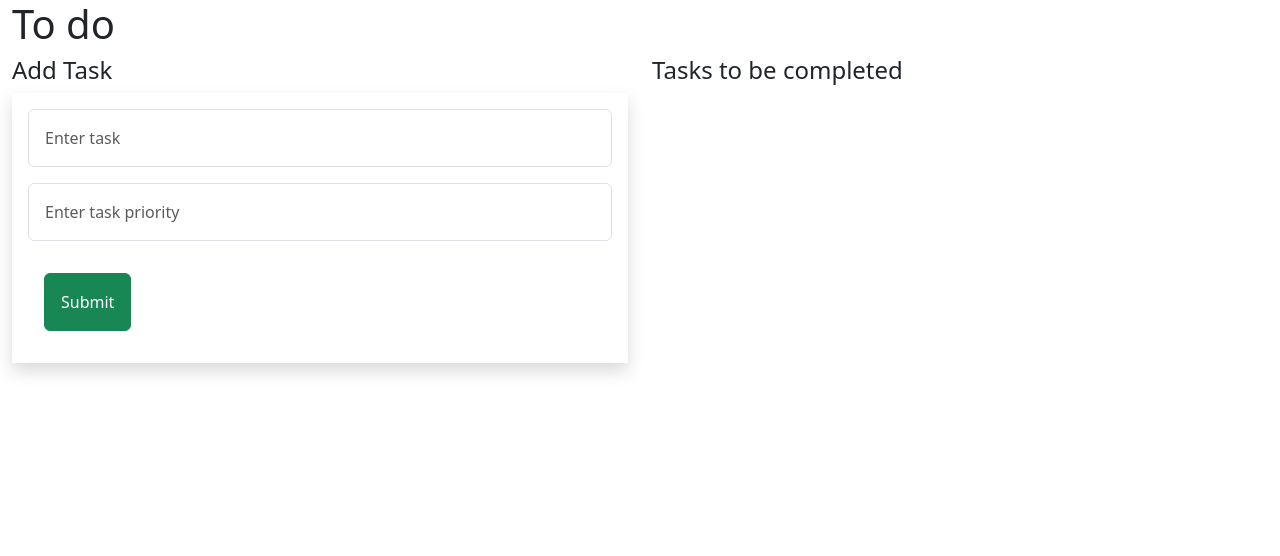
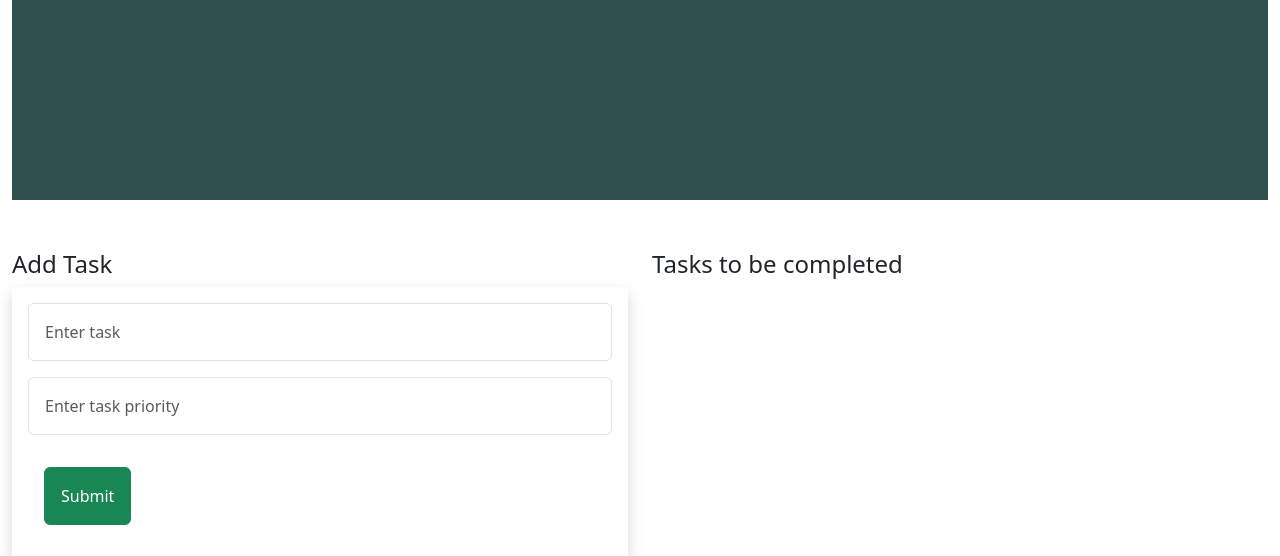
Before and after one commit to dandev947366/todo-django, a Django app: page / in a window 1280 px wide. Shown: the top 556 px of the page. Run offline with Django 5.2, Linux system fonts and the light colour scheme; data that the repository does not hold is empty.

Commit message:
Update style

```diff
--- /dev/null
+++ b/mysite/myapp/static/myapp/style.css
@@ -0,0 +1,15 @@
+.banner {
+    background-color: darkslategrey;
+    width: 100%;
+    height: 200px;
+    margin-bottom: 50px;
+    color: white;
+}
+
+.banner .banner-text{
+    top: 50%;
+    left: 50%;
+    position absolute;
+    transform: translate(-50%, -50%);
+    color: white;
+}
--- a/mysite/myapp/templates/myapp/base.html
+++ b/mysite/myapp/templates/myapp/base.html
@@ -1,9 +1,13 @@
+{% load static %}
+
 <!DOCTYPE html>
 <html lang="en">
 <head>
     <meta charset="UTF-8">
     <meta name="viewport" content="width=device-width, initial-scale=1.0">
     <link href="https://cdn.jsdelivr.net/npm/bootstrap@5.3.3/dist/css/bootstrap.min.css" rel="stylesheet" integrity="sha384-QWTKZyjpPEjISv5WaRU9OFeRpok6YctnYmDr5pNlyT2bRjXh0JMhjY6hW+ALEwIH" crossorigin="anonymous">
+
+    <link rel="stylesheet" href="{% static 'myapp/style.css' %}">
     <title>Document</title>
 </head>
 <body>
@@ -11,5 +15,7 @@
 
 
     {% endblock %}
+    <!-- Bootstrap JS and any additional scripts -->
+    <script src="https://cdn.jsdelivr.net/npm/bootstrap@5.3.3/dist/js/bootstrap.bundle.min.js"></script>
 </body>
 </html>
--- a/mysite/myapp/templates/myapp/index.html
+++ b/mysite/myapp/templates/myapp/index.html
@@ -1,5 +1,5 @@
-{% extends 'myapp/base.html' %} {% block body %}
-
+{% extends 'myapp/base.html' %}
+{% block body %}
 <div class="container-fluid">
 
     <div class="row">
@@ -49,6 +49,7 @@
             {% endfor %}
         </div>
     </div>
+
 </div>
 
 
--- a/mysite/mysite/settings.py
+++ b/mysite/mysite/settings.py
@@ -117,8 +117,8 @@
 # https://docs.djangoproject.com/en/5.0/howto/static-files/
 
 STATIC_URL = "static/"
-
-# Default primary key field type
-# https://docs.djangoproject.com/en/5.0/ref/settings/#default-auto-field
+STATICFILES_DIRS = [
+    BASE_DIR / "static",  # Path to your static files directory
+]
 
 DEFAULT_AUTO_FIELD = "django.db.models.BigAutoField"
```
